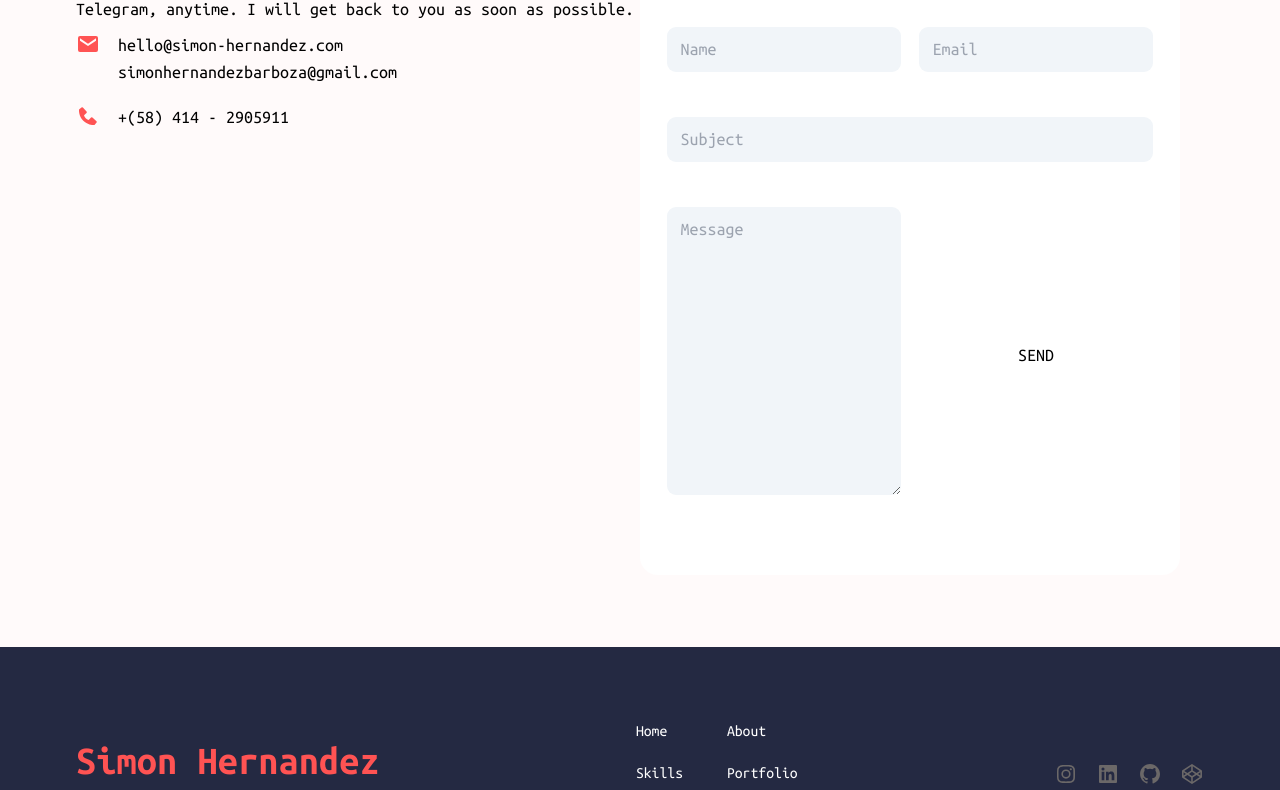
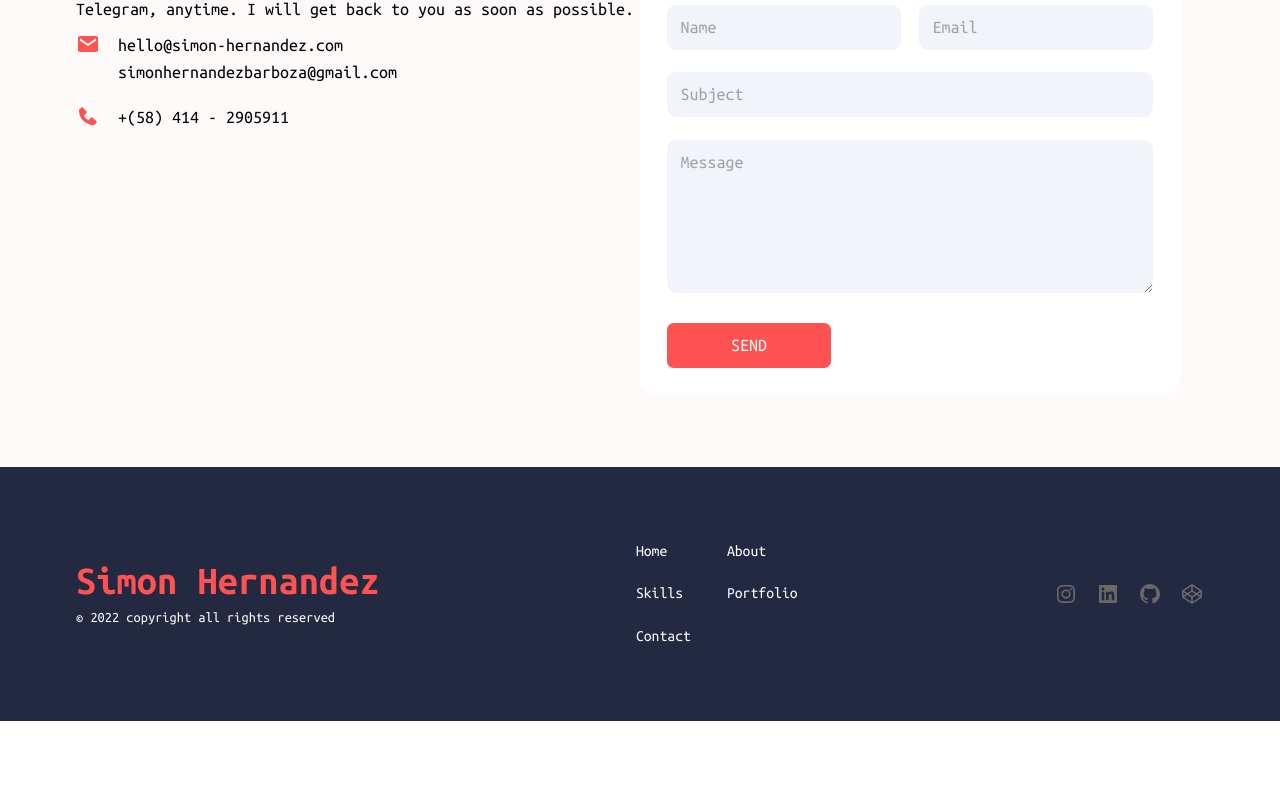
Before and after one commit to simonhernandez/react-portfolio, a React (Vite) app: page / in a window 1280 px wide. Shown: the part 3406-4196 px from the top of the page. After the commit the page ends 4127 px from the top, so only its background shows below. Built offline with nearby package versions, Linux system fonts and the light colour scheme.

Commit message:
fix: form styles

```diff
--- a/src/components/Form.jsx
+++ b/src/components/Form.jsx
@@ -4,7 +4,7 @@ import { typography } from '../styles/style'
 
 const Form = ({styles}) => {
   return (
-    <form action="https://formspree.io/f/mgepnbjb" method="POST" id="contactForm" className={`${styles} bg-white rounded-2xl p-6 shadow-form space-y-6 ss:max-w-[540px] form`} data-aos="fade-left" data-aos-duration="1000">
+    <form action="https://formspree.io/f/mgepnbjb" method="POST" id="contactForm" className={`${styles} bg-white rounded-2xl p-6 shadow-form space-y-1 ss:max-w-[540px] form`} data-aos="fade-left" data-aos-duration="1000">
                     <h3 className={`${typography.heading3}`}>Send me a message!</h3>
 
                     <div className="form__control form__control--name">
@@ -20,10 +20,10 @@ const Form = ({styles}) => {
                     </div>
 
                     <div className="form__control form__control--text">
-                        <textarea name="message" id="textarea" className=' py-2 px-3 bg-slate-100 rounded-lg w-full focus:border-primary focus:outline-primary' cols="30" rows="10" placeholder="Message" required></textarea>
+                        <textarea name="message" id="textarea" className=' py-2 px-3 bg-slate-100 rounded-lg w-full focus:border-primary focus:outline-primary' cols="30" rows="5" placeholder="Message" required></textarea>
                     </div>
 
-                    <button type="submit" className="btn btn--primary btn--small" id="formBtn">SEND</button>
+                    <button type="submit" className="btn bg-primary text-white py-2 rounded-md" id="formBtn">SEND</button>
 
                     <p className="form__status text-orange" id="formStatus"></p>
                 </form>
--- a/src/index.css
+++ b/src/index.css
@@ -194,7 +194,16 @@ a {
   .form .form__control--subject {
     grid-area: subject;
   }
-  .form .form__control--message {
+  .form .form__control--text {
     grid-area: message;
   }
+
+  .form .form__status {
+    grid-area: status;
+  }
+
+  .form .btn{
+    grid-area: btn;
+    width: 70%;
+  }
 }
```
